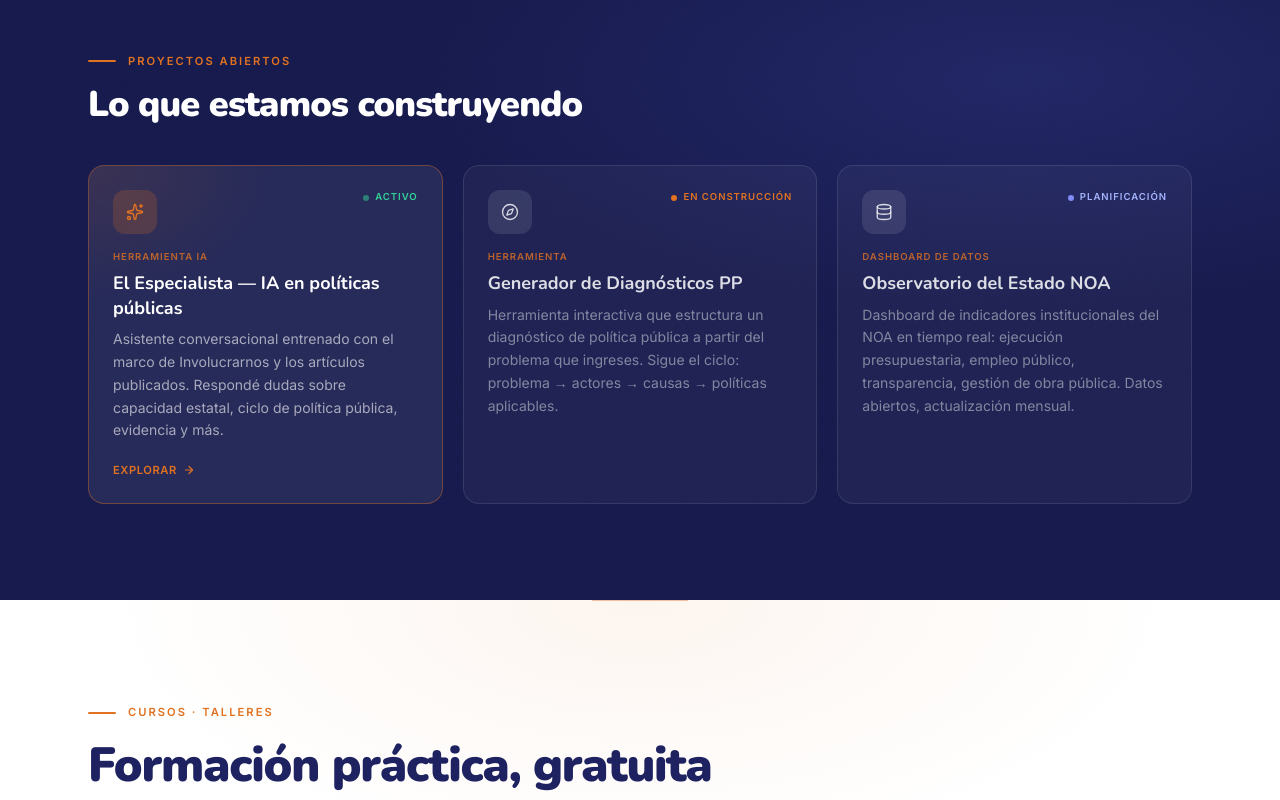
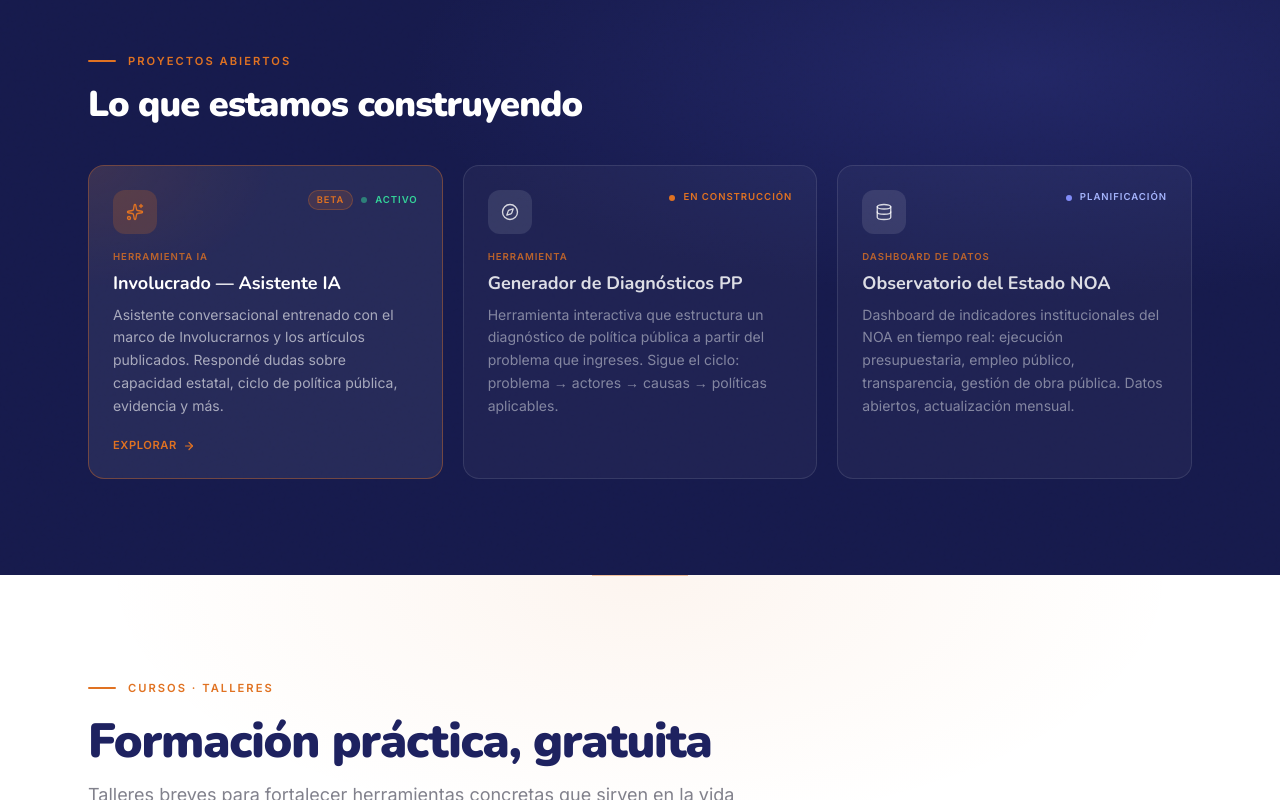
Before and after one commit to fabriziocarugatti/involucrarnos-web, a Next.js app: page / in a window 1280 px wide. Shown: the part 3817-4617 px from the top of the page. Built offline with nearby package versions, Linux system fonts and the light colour scheme.

Commit message:
fix: Involucrado — nombre correcto, card entera clickeable, badge Beta

```diff
--- a/src/components/ChatAssistant.tsx
+++ b/src/components/ChatAssistant.tsx
@@ -174,7 +174,14 @@ export default function ChatAssistant() {
                 <Sparkles size={18} className="text-dorado" strokeWidth={2} />
               </div>
               <div className="relative flex-1 min-w-0">
-                <p className="font-title font-800 text-sm leading-tight">Involucrado</p>
+                <div className="flex items-center gap-2">
+                  <p className="font-title font-800 text-sm leading-tight">Involucrado</p>
+                  <span className="text-[0.58rem] font-black tracking-widest uppercase
+                                   bg-dorado/20 text-dorado border border-dorado/35
+                                   rounded-full px-1.5 py-0.5 leading-none">
+                    Beta
+                  </span>
+                </div>
                 <p className="text-[0.7rem] text-white/55 leading-tight mt-0.5">
                   IA · Estudios, política y gestión pública
                 </p>
--- a/src/components/ProyectosPreview.tsx
+++ b/src/components/ProyectosPreview.tsx
@@ -21,6 +21,8 @@ const STATUS_STYLES: Record<ProjectStatus, { dot: string; text: string; label: s
   proximamente:  { dot: 'bg-white/40',                 text: 'text-white/60',     label: 'Próximamente' },
 }
 
+const BETA_SLUGS = new Set(['involucrado-ia'])
+
 function openInvolucrado(proyectoTitle: string) {
   if (typeof window !== 'undefined') {
     window.dispatchEvent(
@@ -35,8 +37,9 @@ function MiniCard({ p }: { p: Proyecto }) {
   const Icon = ICON_MAP[p.icon]
   const s = STATUS_STYLES[p.status]
   const isActive = p.status === 'activo'
+  const isBeta = BETA_SLUGS.has(p.slug)
 
-  return (
+  const card = (
     <motion.div
       variants={fadeUp}
       className={`group relative flex flex-col rounded-2xl p-6 overflow-hidden border transition-all duration-300
@@ -44,6 +47,7 @@ function MiniCard({ p }: { p: Proyecto }) {
           ? 'bg-white/[0.07] border-dorado/40 hover:bg-white/[0.11] hover:border-dorado/65 hover:shadow-[0_0_28px_rgba(224,114,34,0.12)] cursor-pointer'
           : 'bg-white/[0.04] border-white/10 cursor-default'
         }`}
+      onClick={isActive ? () => openInvolucrado(p.title) : undefined}
     >
       {isActive && (
         <div
@@ -56,7 +60,14 @@ function MiniCard({ p }: { p: Proyecto }) {
           {isActive && <span className="absolute inset-0 rounded-xl ring-2 ring-dorado/50 animate-ping-slow" />}
           <Icon size={18} strokeWidth={1.8} className={isActive ? 'text-dorado' : 'text-white/80'} />
         </span>
-        <div className="flex items-center gap-1.5">
+        <div className="flex items-center gap-2">
+          {isBeta && (
+            <span className="text-[0.58rem] font-black tracking-widest uppercase
+                             bg-dorado/15 text-dorado border border-dorado/30
+                             rounded-full px-2 py-0.5">
+              Beta
+            </span>
+          )}
           <span className={`w-1.5 h-1.5 rounded-full ${s.dot}`} />
           <span className={`text-[0.6rem] font-bold tracking-widest uppercase ${s.text}`}>{s.label}</span>
         </div>
@@ -70,18 +81,17 @@ function MiniCard({ p }: { p: Proyecto }) {
           p.status === 'construccion' || p.status === 'planificacion' ? 'text-white/45' : 'text-white/60'
         }`}>{p.bajada}</p>
         {isActive && (
-          <button
-            onClick={() => openInvolucrado(p.title)}
-            className="mt-5 inline-flex items-center gap-1.5 text-[0.7rem] font-bold uppercase tracking-wider
-                       text-dorado hover:text-dorado-soft transition-colors group/btn"
-          >
+          <span className="mt-5 inline-flex items-center gap-1.5 text-[0.7rem] font-bold uppercase tracking-wider
+                     text-dorado group-hover:text-dorado-soft transition-colors">
             Explorar
-            <ArrowRight size={12} strokeWidth={2.4} className="transition-transform group-hover/btn:translate-x-1" />
-          </button>
+            <ArrowRight size={12} strokeWidth={2.4} className="transition-transform group-hover:translate-x-1" />
+          </span>
         )}
       </div>
     </motion.div>
   )
+
+  return card
 }
 
 const FEATURED = proyectos.slice(0, 3)
--- a/src/data/proyectos.ts
+++ b/src/data/proyectos.ts
@@ -24,8 +24,8 @@ export interface Proyecto {
 
 export const proyectos: Proyecto[] = [
   {
-    slug: 'el-especialista-ia',
-    title: 'El Especialista — IA en políticas públicas',
+    slug: 'involucrado-ia',
+    title: 'Involucrado — Asistente IA',
     bajada:
       'Asistente conversacional entrenado con el marco de Involucrarnos y los artículos publicados. Respondé dudas sobre capacidad estatal, ciclo de política pública, evidencia y más.',
     icon: 'sparkles',
```
